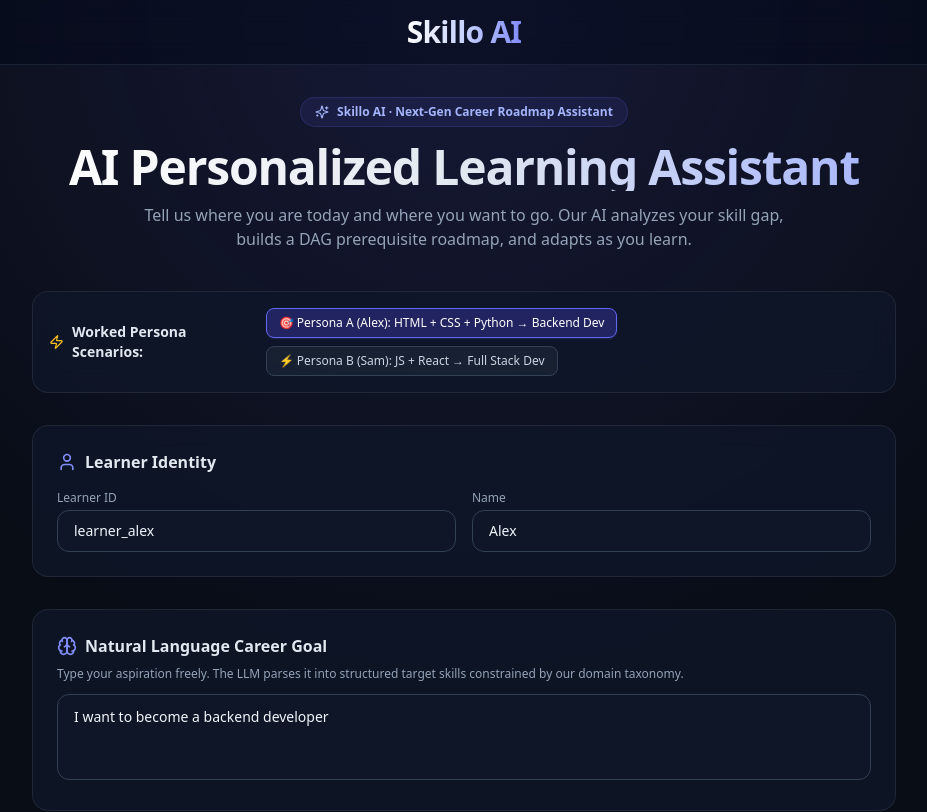
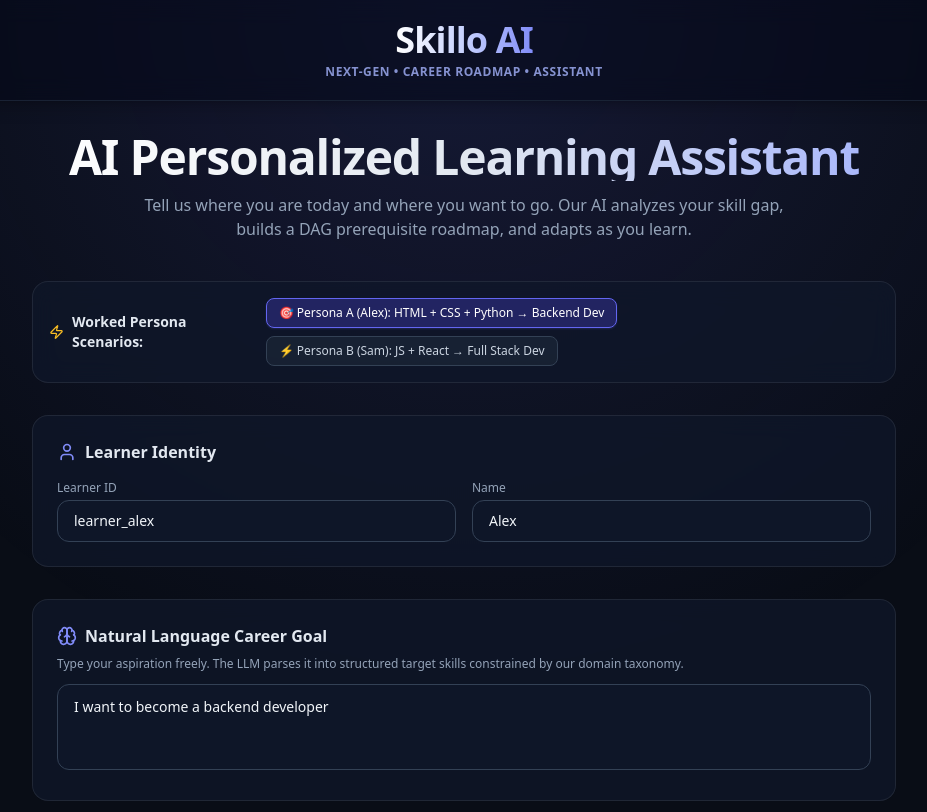
Before and after one commit to harsh-space/skillo, a Next.js app in the folder frontend/: page / in a window 1280 px wide. Shown: the top 812 px of the page, without its empty margins (176-1103 px from the left). Built offline with nearby package versions, Linux system fonts and the light colour scheme; no server answers.

Commit message:
style: expand top banner with larger Skillo AI title and subtitle; remove old pill badge

```diff
--- a/frontend/app/page.tsx
+++ b/frontend/app/page.tsx
@@ -33,14 +33,18 @@ export default function Home() {
 
   return (
     <main className="min-h-screen">
-      {/* Top Brand Header */}
-      <header className="border-b border-slate-800/80 bg-slate-950/40 backdrop-blur-md sticky top-0 z-40">
-        <div className="max-w-7xl mx-auto px-4 sm:px-6 h-16 flex items-center justify-center">
-          <span className="font-black text-2xl sm:text-3xl bg-gradient-to-r from-white via-indigo-200 to-indigo-400 bg-clip-text text-transparent tracking-tight cursor-default select-none">
+      {/* Top Brand Header Banner */}
+      <header className="border-b border-slate-800/80 bg-slate-950/50 backdrop-blur-md sticky top-0 z-40 py-4 sm:py-5 shadow-lg shadow-black/20">
+        <div className="max-w-7xl mx-auto px-4 sm:px-6 flex flex-col items-center justify-center text-center gap-1">
+          <span className="font-black text-3xl sm:text-4xl bg-gradient-to-r from-white via-indigo-200 to-indigo-400 bg-clip-text text-transparent tracking-tight cursor-default select-none">
             Skillo AI
+          </span>
+          <span className="text-[11px] sm:text-xs font-semibold tracking-wider text-indigo-300/80 uppercase">
+            Next-Gen • Career Roadmap • Assistant
           </span>
         </div>
       </header>
+
 
 
 
--- a/frontend/components/GoalInput.tsx
+++ b/frontend/components/GoalInput.tsx
@@ -101,12 +101,8 @@ export default function GoalInput({ onComplete }: GoalInputProps) {
     <div className="max-w-4xl mx-auto py-8 px-4">
       {/* Header */}
       <div className="text-center mb-10">
-        <div className="inline-flex items-center gap-2 px-3.5 py-1.5 rounded-full bg-indigo-500/10 border border-indigo-500/20 text-indigo-300 text-xs font-semibold mb-4 shadow-sm">
-          <Sparkles className="w-3.5 h-3.5" />
-          <span>Skillo AI · Next-Gen Career Roadmap Assistant</span>
-        </div>
+        <h1 className="text-4xl sm:text-5xl font-extrabold tracking-tight bg-gradient-to-r from-white via-slate-200 to-indigo-300 bg-clip-text text-transparent mb-3">
 
-        <h1 className="text-4xl sm:text-5xl font-extrabold tracking-tight bg-gradient-to-r from-white via-slate-200 to-indigo-300 bg-clip-text text-transparent mb-3">
           AI Personalized Learning Assistant
         </h1>
         <p className="text-slate-400 text-base max-w-2xl mx-auto">
```
